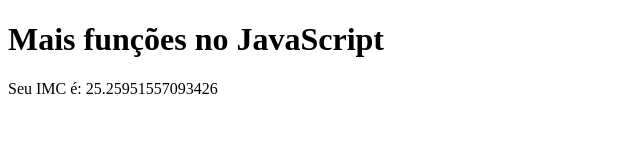
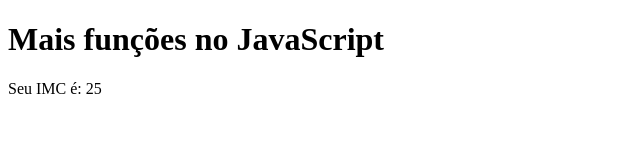
Before and after one commit to gpazbrendo/logica_js, a plain HTML site: page programa05.html in a window 1280 px wide. Shown: the whole page, without its empty margins (0-640 px from the left). Drawn offline with Linux system fonts and the light colour scheme.

Commit message:
Funções

```diff
--- a/programa05.html
+++ b/programa05.html
@@ -21,7 +21,8 @@
 				var altura = 1.70;
 				var imc = peso / (altura * altura);
 				//Passando para a função mostrar exibir o resultado.
-				mostra("Seu IMC é: " + imc);
+				//Usamos o método round da classe Math para arredondar.
+				mostra("Seu IMC é: " + Math.round(imc));
 			}
 			//Chamar a função para realização do calculo.
 			calculaIMC();
```
